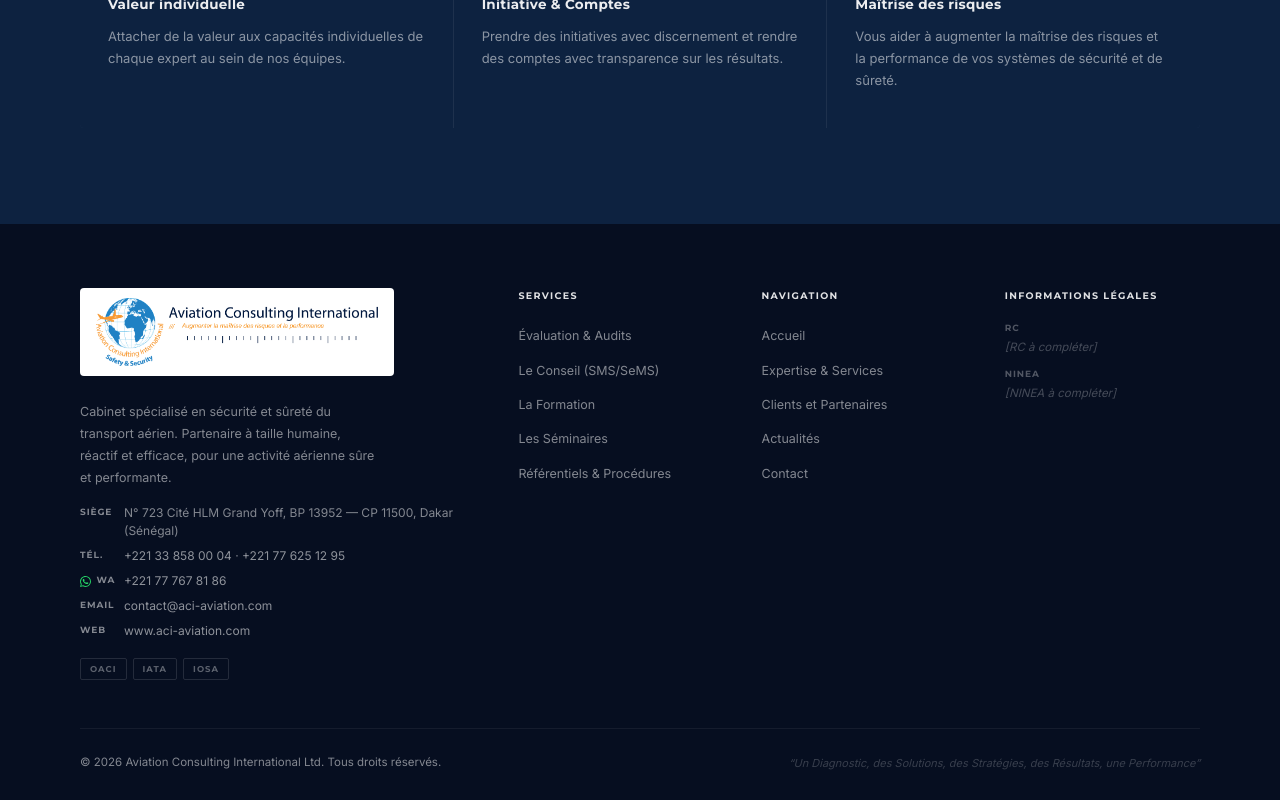
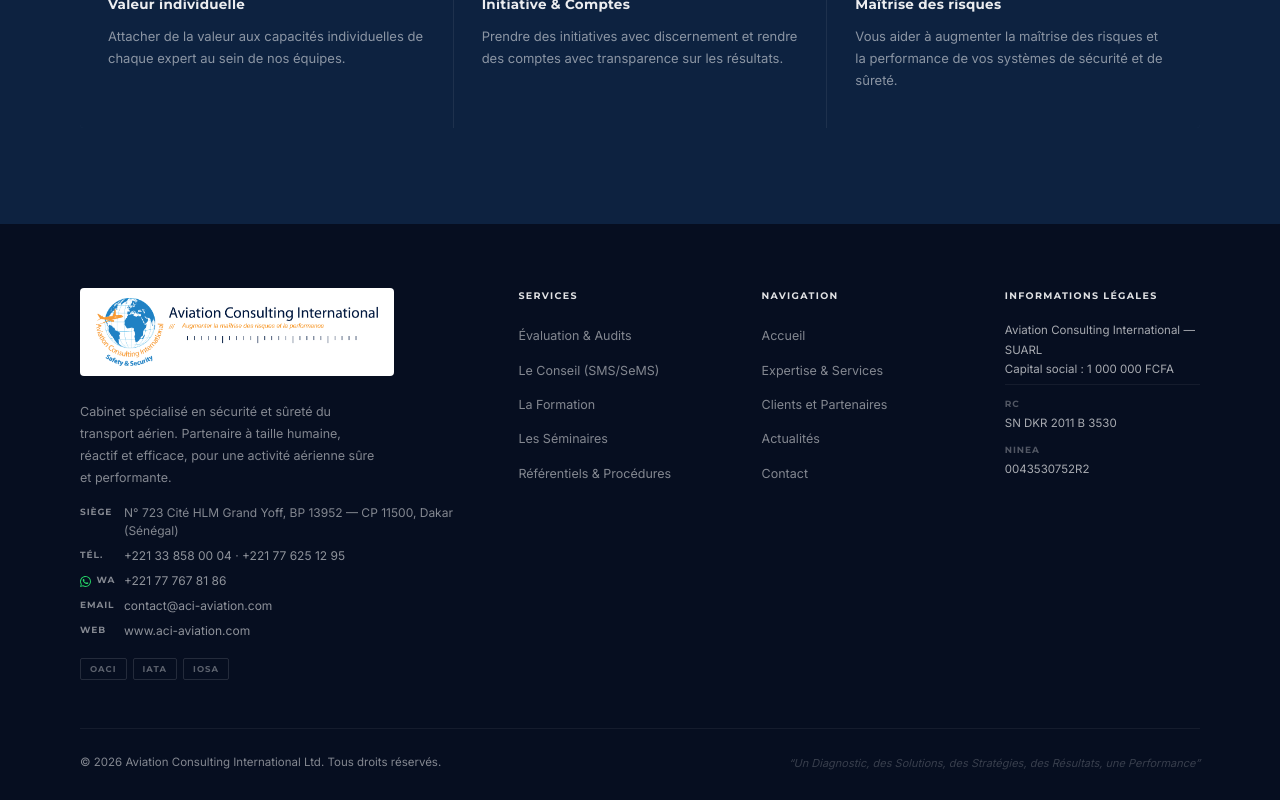
Before and after one commit to idy-00/aciaviation, a React (Vite) app: page /methodes in a window 1280 px wide. Shown: the part 4349-5149 px from the top of the page. Built offline with nearby package versions, Linux system fonts and the light colour scheme.

Commit message:
feat(footer): informations legales RC NINEA et forme juridique SUARL

```diff
--- a/src/components/Footer.css
+++ b/src/components/Footer.css
@@ -126,10 +126,18 @@
   text-transform: uppercase;
   color: rgba(255,255,255,0.3);
 }
-.footer-legal-placeholder {
+.footer-legal-list li span:not(.footer-legal-label) {
   font-size: 11.5px;
-  color: rgba(255,255,255,0.25);
-  font-style: italic;
+  color: rgba(255,255,255,0.65);
+}
+.footer-legal-entity {
+  display: block;
+  font-size: 11.5px;
+  color: rgba(255,255,255,0.65);
+  line-height: 1.7;
+  padding-bottom: 4px;
+  border-bottom: 1px solid rgba(255,255,255,0.06);
+  margin-bottom: 2px;
 }
 
 /* Bottom bar */
--- a/src/components/Footer.jsx
+++ b/src/components/Footer.jsx
@@ -95,8 +95,12 @@
           <div className="footer-col">
             <h4>Informations légales</h4>
             <ul className="footer-legal-list">
-              <li><span className="footer-legal-label">RC</span><span className="footer-legal-placeholder">[RC à compléter]</span></li>
-              <li><span className="footer-legal-label">NINEA</span><span className="footer-legal-placeholder">[NINEA à compléter]</span></li>
+              <li className="footer-legal-entity">
+                Aviation Consulting International — SUARL<br />
+                Capital social : 1&nbsp;000&nbsp;000 FCFA
+              </li>
+              <li><span className="footer-legal-label">RC</span><span>SN DKR 2011 B 3530</span></li>
+              <li><span className="footer-legal-label">NINEA</span><span>0043530752R2</span></li>
             </ul>
           </div>
 
```
